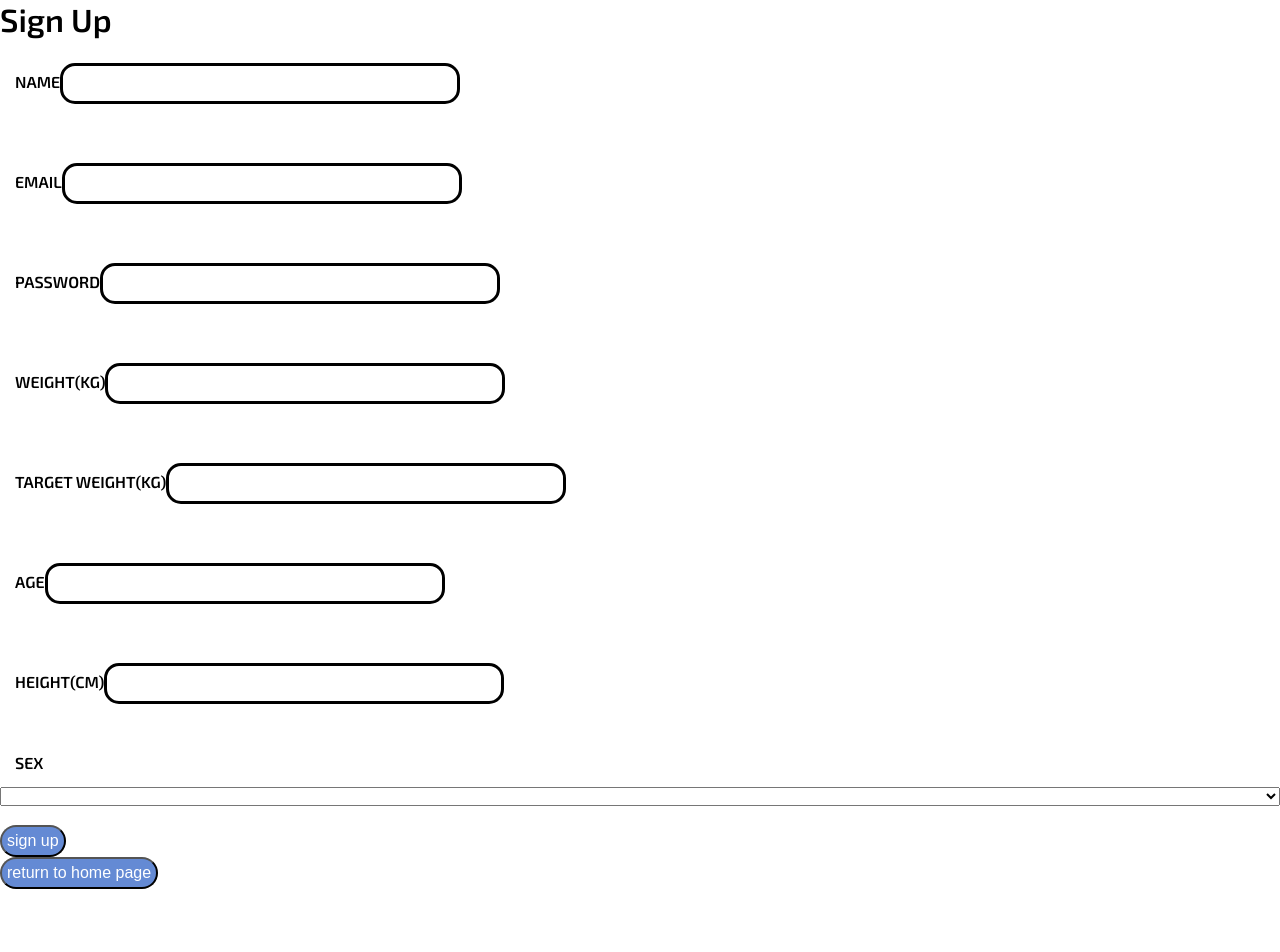
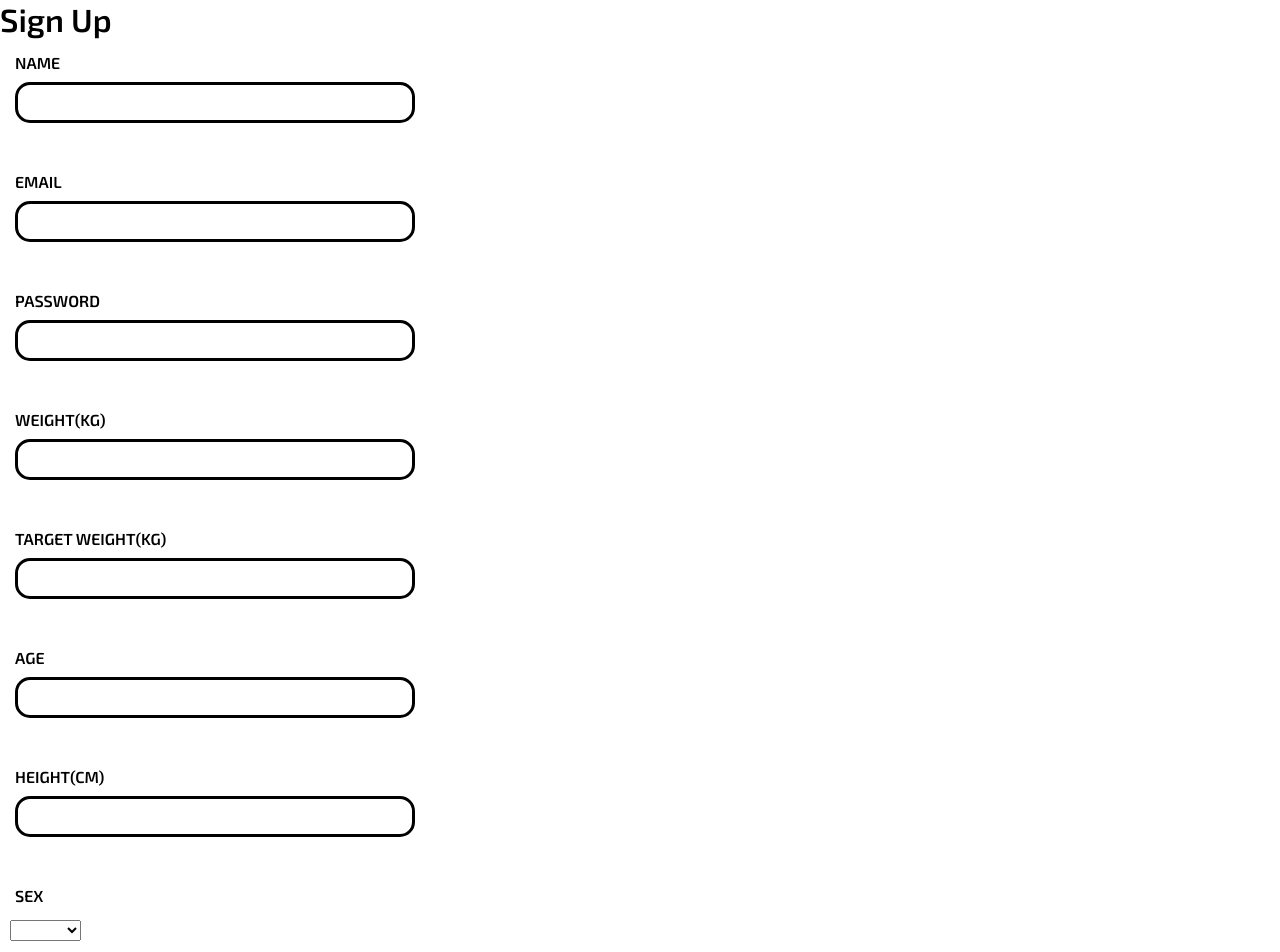
Before and after one commit to ZacPJ/Fitness-Website, a React (Create React App) app: page /SignUp in a window 1280 px wide. Shown: the top 952 px of the page. Built offline with nearby package versions, Linux system fonts and the light colour scheme; no server answers.

Commit message:
breaks on signup and update

```diff
--- a/src/App.css
+++ b/src/App.css
@@ -25,6 +25,12 @@ button{
   font-size: inherit;
   background-color: #648AD4;
   color: white;
+}
+select{
+max-width: 200px;
+width: fit-content;
+font-size: inherit;
+margin-left: 10px;
 }
 .nav-link {
   text-decoration: none;
--- a/src/pages/components/UpdateComponent.js
+++ b/src/pages/components/UpdateComponent.js
@@ -43,17 +43,20 @@ async function ReturnToProfile(){
 
                 <label >
                     Name
+                    <br></br>
                     <input defaultValue={usersInfo.name} onChange={(event) => setName(event.target.value)} />
                 </label>
                 <br></br>
                 <label >
                     Current Weight(Kg)
+                    <br></br>
                     <input onChange={(event) => setCurrentWeight(event.target.value)} />
                 </label>
                 <br></br>
 
                 <label >
                     Desired Weight(Kg)
+                    <br></br>
                     <input onChange={(event) => setDesiredWieght(event.target.value)} />
                 </label>
                 <br></br>
@@ -70,13 +73,17 @@ async function ReturnToProfile(){
                 <br></br>
 
                 <label >
+                <br></br>
                     Height(cm)
+                    <br></br>
                     <input onChange={(event) => setHeight(event.target.value)} />
                 </label>
                 <br></br>
 
                 <label >
+
                     Age
+                    <br></br>
                     <input  onChange={(event) => setAge(event.target.value)} />
                 </label>
                 <br></br>
@@ -85,7 +92,7 @@ async function ReturnToProfile(){
             <button type="submit" className="updateButton"> Update </button>
 
         </form>
-        <button onClick = {ReturnToProfile}>Back</button>
+        <button onClick = {ReturnToProfile}>Back To Profile</button>
         </div>
     )
 }
```
Also changed, not shown: src/pages/components/SignUp.js (+7 -0 lines).
